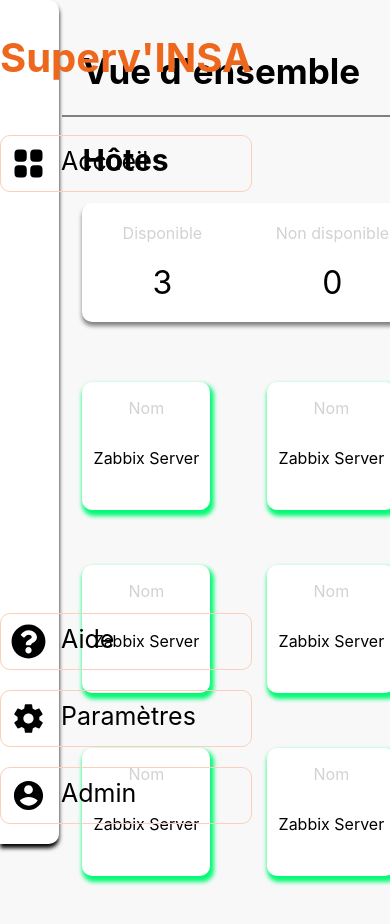
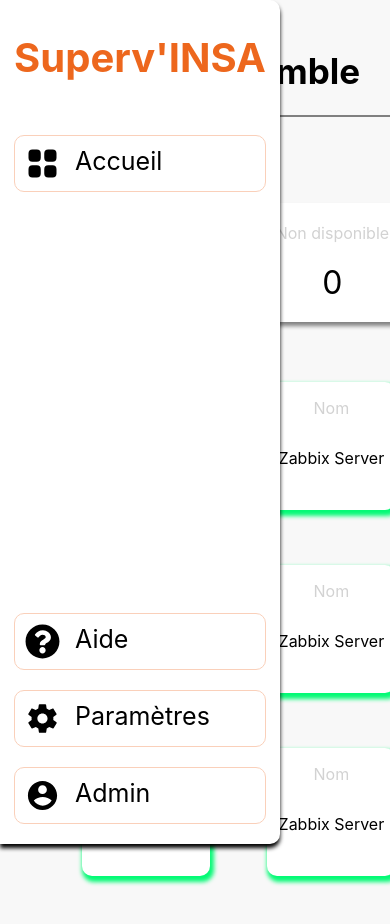
Before and after one commit to XavierColy/plp-frontend, a React (Create React App) app: page / in a window 390 px wide. Shown: the top 924 px of the page. Built offline with nearby package versions, Linux system fonts and the light colour scheme.

Commit message:
fix: media queries for side bar

```diff
--- a/src/components/sideBar/sideBar.css
+++ b/src/components/sideBar/sideBar.css
@@ -2,7 +2,7 @@
     border-top-right-radius: 10px;
     border-bottom-right-radius: 10px;
     box-shadow: 0 4px 4px black;
-    width: 15%;
+    width: 280px;
     background-color: white;
     display: flex;
     flex-direction: column;
```
